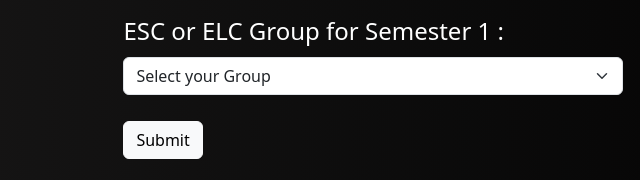
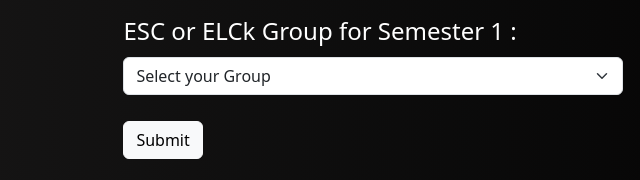
Before and after one commit to whizdor/whizdor.github.io, a plain HTML site: page index.html in a window 1280 px wide. Shown: the part 254-434 px from the top of the page, 267-907 px from the left. Drawn offline with nearby package versions, Linux system fonts and the light colour scheme.

Commit message:
Update index.html

```diff
--- a/index.html
+++ b/index.html
@@ -48,7 +48,7 @@
 
 		</div>
 		<div class="group mb-3">
-			<label for="group" class="form-label fs-4">ESC or ELC Group for Semester 1 :</label>
+			<label for="group" class="form-label fs-4">ESC or ELCk Group for Semester 1 :</label>
 			<div class="">
 				<select name="group" id="group" class="form-select">
 					<option value="" selected>Select your Group</option>
```
